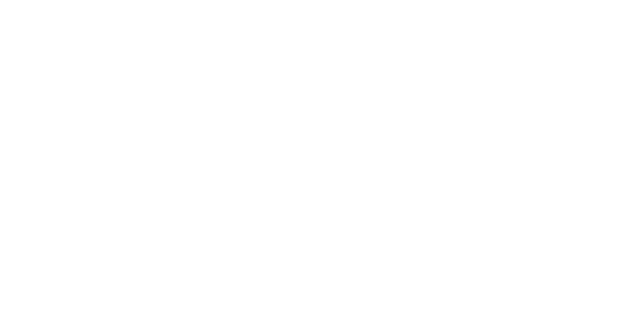
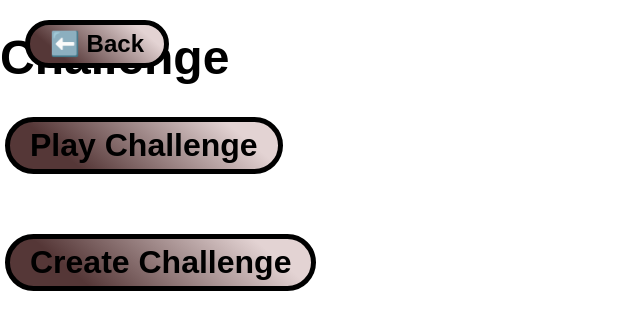
Before and after one commit to jakubecm/itu_project_2024, a React (Vite) app in the folder frontend/fit-chess/: page /challenge in a window 1280 px wide. Before the commit this address had no page. Shown: the top 330 px of the page, without its empty margins (0-640 px from the left). Built offline with nearby package versions, Linux system fonts and the light colour scheme; a web font is replaced by a local one.

Commit message:
feat: add menu for challenge

```diff
--- a/frontend/fit-chess/src/App.tsx
+++ b/frontend/fit-chess/src/App.tsx
@@ -11,6 +11,9 @@ import CheckersGameMenu from './Menu/CheckersGameMenu';
 import { CheckersCustomSetup } from './Checkers/CheckersCustomSetup';
 import CustomDifficultiesMenu from './Menu/DifficultyList';
 import DifficultyForm from './Menu/DifficultyForm';
+import ChallengeMenu from './Challenge/ChallengeMenu';
+import ChallengeCreate from './Challenge/ChallengeCreate';
+
 
 function App() {
   return (
@@ -31,6 +34,8 @@ function App() {
           <Route path="/difficulty-list" element={<CustomDifficultiesMenu />} />
           <Route path="/difficulty-list/create" element={<DifficultyForm />} />
           <Route path="/difficulty-list/edit/:level" element={<DifficultyForm />} />
+          <Route path="/challenge" element={<ChallengeMenu />} />
+          <Route path="/challenge/create" element={<ChallengeCreate/>} />
         </Routes>
       </div>
     </Router>
--- /dev/null
+++ b/frontend/fit-chess/src/Challenge/ChallengeMenu.tsx
@@ -0,0 +1,26 @@
+import { Link, useNavigate } from 'react-router-dom';
+
+function ChallengeMenu() {
+  const navigate = useNavigate();
+
+  return (
+    <div className="challenge-menu">
+      <button className="back-button" onClick={() => navigate(-1)}>⬅️ Back</button>
+      <h1 className="title">Challenge</h1>
+      <div className="menu-container">
+        <div className="menu-item">
+          <Link to="/challenge/play">
+            <button className="button">Play Challenge</button>
+          </Link>
+        </div>
+        <div className="menu-item">
+          <Link to="/challenge/create">
+            <button className="button">Create Challenge</button>
+          </Link>
+        </div>
+      </div>
+    </div>
+  );
+}
+
+export default ChallengeMenu;
--- a/frontend/fit-chess/src/Menu/MainMenu.tsx
+++ b/frontend/fit-chess/src/Menu/MainMenu.tsx
@@ -25,6 +25,11 @@ function MainMenu() {
           <button>Checkers</button>
         </Link>
       </div>
+      <div className="menu-buttons">
+        <Link to="/challenge">
+          <button>Challenge</button>
+        </Link>
+      </div>
     </div>
   );
 }
```
